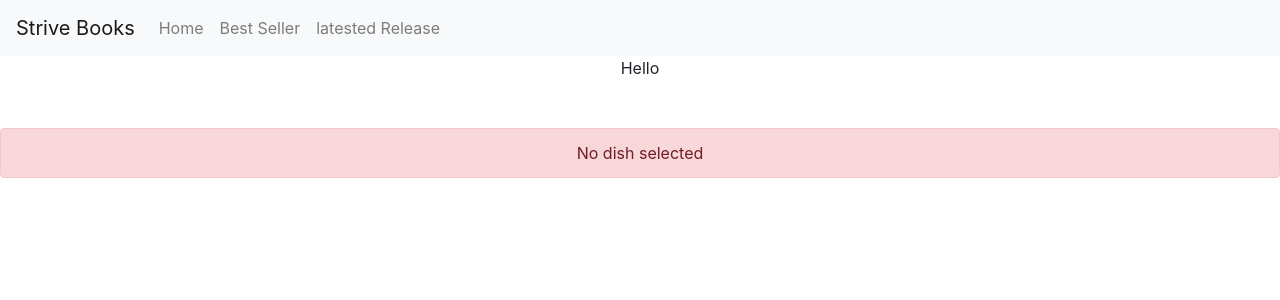
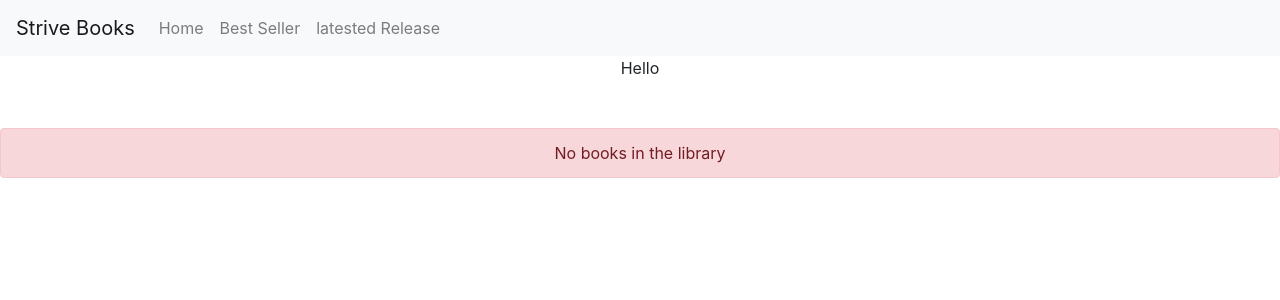
Before and after one commit to emmas4impact/Pair-Programming-Module-4, a React (Create React App) app in the folder pairprogramming/: page / in a window 1280 px wide. Shown: the top 300 px of the page. Built offline with nearby package versions, Linux system fonts and the light colour scheme.

Commit message:
update warnings

```diff
--- a/pairprogramming/src/components/WarningSign.jsx
+++ b/pairprogramming/src/components/WarningSign.jsx
@@ -9,7 +9,7 @@ class Warnings extends React.Component{
         return(
             <div>Hello
             <Alert variant="danger" className="mt-5">
-                No dish selected
+                No books in the library
             </Alert>
             </div>
             );
```
